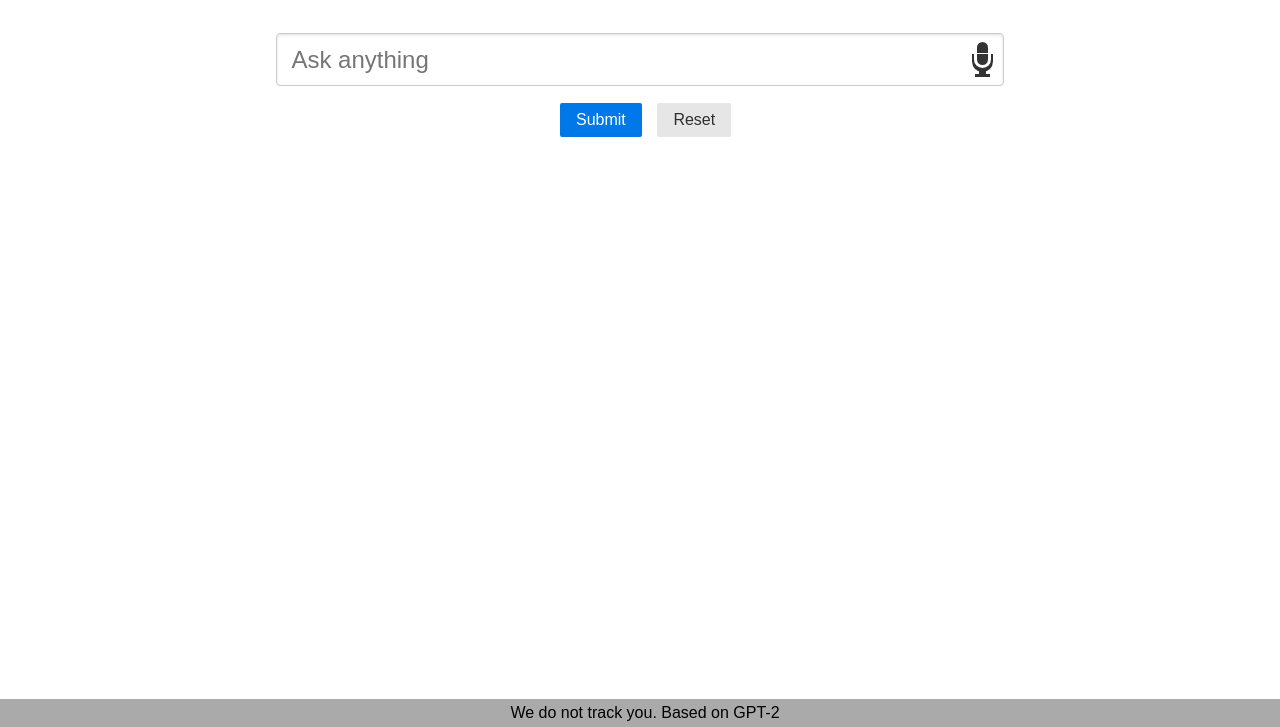
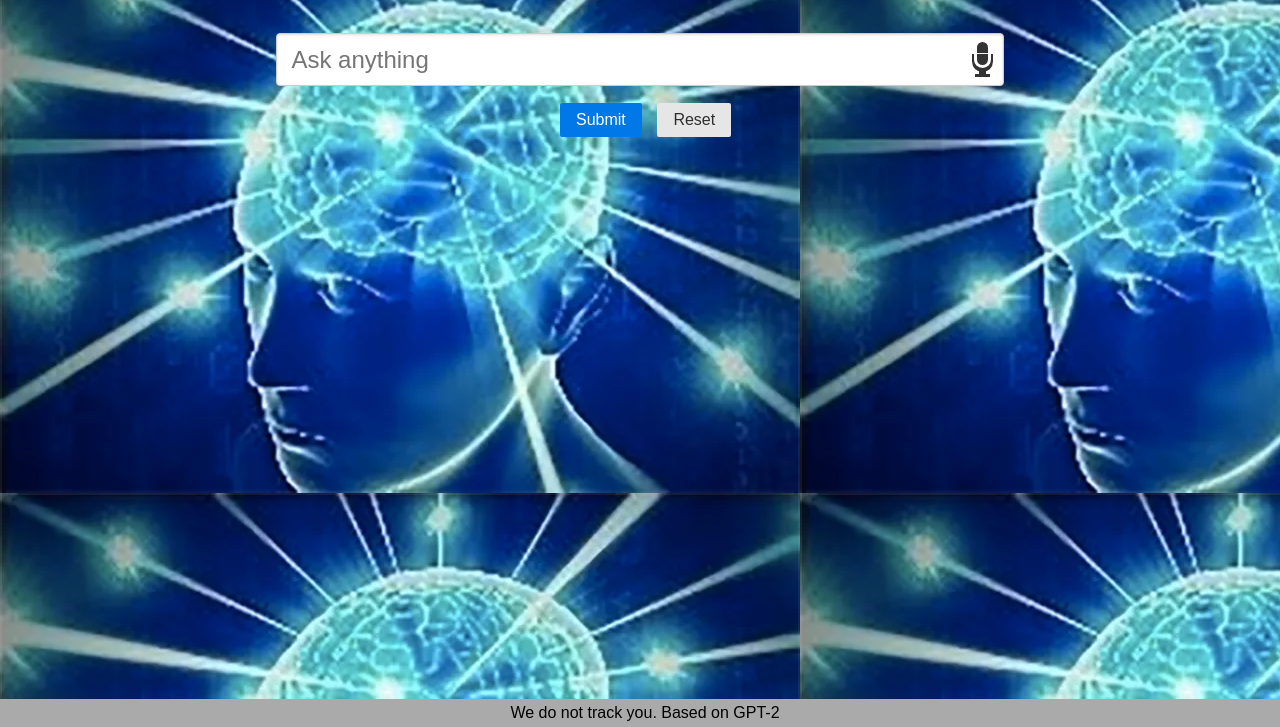
Before and after one commit to ColinWasTaken/cord, a plain HTML site: page public/index.html in a window 1280 px wide. Shown: the part 73-800 px from the top of the page. Drawn offline with nearby package versions, Linux system fonts and the light colour scheme.

Commit message:
Update custom.css

```diff
--- a/public/css/custom.css
+++ b/public/css/custom.css
@@ -1,5 +1,5 @@
 body {
-  background-image: url("bg.webp");
+  background-image: url("/bg.webp");
 }
 
 .speech-input {
```
